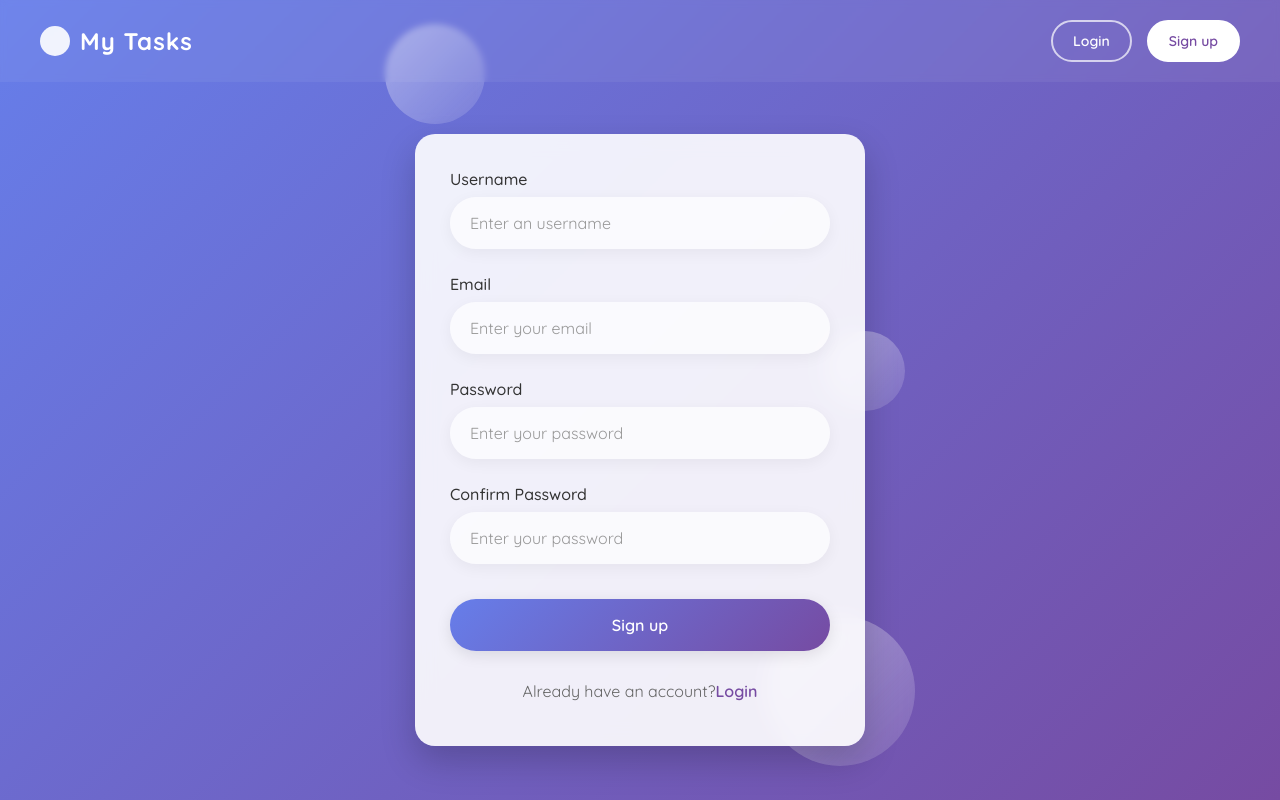
After one commit to Adil-km/to-do-ist-django, a Django app: page /signup/ in a window 1280 px wide. The commit adds this page. Run offline with Django 5.2, Linux system fonts and the light colour scheme.

Commit message:
added login and signup page as template

```diff
--- a/mainpage/urls.py
+++ b/mainpage/urls.py
@@ -9,4 +9,6 @@ urlpatterns = [
     path('active/', views.active_task, name="active"),
     path('completed/', views.completed_task, name="completed"),
     path('edit/<pk>', views.edit_task, name="edit"),
+    path('login/', views.login_page, name="login"),
+    path('signup/', views.signup_page, name="signup"),
 ]
--- a/mainpage/views.py
+++ b/mainpage/views.py
@@ -4,14 +4,17 @@ from . models import TodoList
 
 # Create your views here.
 
+def login_page(request):
+    return render(request, 'login.html')
+
+def signup_page(request):
+    return render(request, 'signup.html')
+
 def show_task(request):
     task = request.session.pop('prefill_task', '')
-
     task_list = TodoList.objects.all().order_by('-created_at')
     count = TodoList.objects.filter(is_checked = False).count()
-
     return render(request,'index.html',{"task_list":task_list,'task': task,"count":count})
-
 
 def add_task(request):
     if request.POST and request.POST.get("task") != "":
@@ -43,7 +46,6 @@ def completed_task(request):
     count = TodoList.objects.filter(is_checked = True).count()
     return render(request,'index.html',{"task_list":task_list,"count":count})
 
-
 def edit_task(request,pk):
     list_obj = TodoList.objects.get(pk=pk)
     task_data = list_obj.task
--- a/static/css/style.css
+++ b/static/css/style.css
@@ -37,10 +37,86 @@ body {
 }
 
 /* ===============================
+   Navbar
+   =============================== */
+.navbar {
+    position: fixed;
+    top: 0;
+    left: 0;
+    right: 0;
+    display: flex;
+    justify-content: space-between;
+    align-items: center;
+    padding: 20px 40px;
+    background: rgba(255, 255, 255, 0.057);
+    backdrop-filter: blur(3px);
+    z-index: 100;
+}
+
+.navbar-brand {
+    display: flex;
+    align-items: center;
+    text-decoration: none;
+}
+
+.navbar-logo {
+    width: 30px;
+    height: 30px;
+    border-radius: 50%;
+    background: rgba(255, 255, 255, 0.9);
+    margin-right: 10px;
+}
+
+.navbar-title {
+    font-size: 24px;
+    font-weight: 700;
+    color: var(--white);
+    letter-spacing: 1px;
+}
+
+.navbar-buttons {
+    display: flex;
+    gap: 15px;
+}
+
+.nav-btn {
+    padding: 10px 20px;
+    border-radius: 50px;
+    font-size: 14px;
+    font-weight: 600;
+    cursor: pointer;
+    transition: all 0.3s;
+    text-decoration: none;
+}
+
+.login-nav-btn {
+    background: transparent;
+    color: var(--white);
+    border: 2px solid rgba(255, 255, 255, 0.7);
+}
+
+.login-nav-btn:hover {
+    background: rgba(255, 255, 255, 0.15);
+    border-color: var(--white);
+}
+
+.signup-nav-btn {
+    background: var(--white);
+    color: var(--primary-purple);
+    border: 2px solid var(--white);
+}
+
+.signup-nav-btn:hover {
+    transform: translateY(-2px);
+    box-shadow: 0 4px 12px rgba(0, 0, 0, 0.1);
+}
+
+/* ===============================
    Layout Container
    =============================== */
 .container {
     width: 100%;
+    padding-top: 10vh;
     max-width: 450px;
     position: relative;
 }
@@ -400,3 +476,96 @@ body {
     opacity: 1;
     transition-delay: 1.3s;
 }
+
+
+
+
+/* Login card Wrapper */
+.login-card {
+    background: rgba(255, 255, 255, 0.9);
+    backdrop-filter: blur(10px);
+    border-radius: 20px;
+    box-shadow: 0 15px 35px rgba(0, 0, 0, 0.2);
+    position: relative;
+    overflow: hidden;
+    padding: 35px;
+}
+
+/* Login card Form Elements */
+.form-group {
+    margin-bottom: 25px;
+}
+
+.form-group label {
+    display: block;
+    margin-bottom: 8px;
+    font-weight: 500;
+    color: var(--dark-gray);
+    font-size: 16px;
+}
+
+.form-input {
+    width: 100%;
+    padding: 16px 20px;
+    border: none;
+    background: rgba(255, 255, 255, 0.7);
+    border-radius: 50px;
+    font-size: 16px;
+    box-shadow: 0 4px 15px rgba(0, 0, 0, 0.05);
+    transition: all 0.3s;
+    outline: none;
+}
+
+.form-input:focus {
+    box-shadow: 0 5px 20px rgba(118, 75, 162, 0.3);
+    background: rgba(255, 255, 255, 0.9);
+}
+
+.form-input::placeholder {
+    color: var(--light-gray);
+}
+
+
+/* ===============================
+   Login card Login Button
+   =============================== */
+.login-btn {
+    width: 100%;
+    padding: 16px 25px;
+    background: linear-gradient(135deg, var(--gradient-start), var(--gradient-end));
+    color: var(--white);
+    border: none;
+    border-radius: 50px;
+    font-size: 16px;
+    font-weight: 600;
+    cursor: pointer;
+    box-shadow: 0 4px 15px rgba(0, 0, 0, 0.1);
+    transition: all 0.3s;
+    margin-top: 10px;
+}
+
+.login-btn:hover {
+    transform: translateY(-2px);
+    box-shadow: 0 8px 20px rgba(118, 75, 162, 0.3);
+}
+
+.form-footer {
+    display: flex;
+    justify-content: center;
+    margin-top: 30px;
+}
+
+.form-footer p{
+    color: var(--gray);
+    margin-bottom: 10px;
+}
+
+.form-footer a {
+    color: var(--primary-purple);
+     font-weight: 600;
+     text-decoration: none;
+}
+
+.form-footer a:hover {
+    text-decoration: underline;
+}
--- a/templates/base.html
+++ b/templates/base.html
@@ -5,36 +5,22 @@
 <head>
     <meta charset="UTF-8">
     <meta name="viewport" content="width=device-width, initial-scale=1.0">
-    <title>Todo List</title>
+    <title>Daily Board</title>
 
     <link href="https://fonts.googleapis.com/icon?family=Material+Icons" rel="stylesheet">
     <link rel="stylesheet" href="{% static 'css/style.css'%}">
 </head>
 <body>
+
     <div class="container">
-        <div class="todo-header">
-            <h1>My Tasks</h1>
-            <p>Plan your day beautifully</p>
-        </div>
 
+        {% block navbar %}
+        {% endblock navbar %}
 
+        {% block main_content %}
+        {% endblock main_content %}
 
-        <div class="todo-card">
-
-            {% block input_box %}
-            {% endblock input_box %}
-
-            <ul class="todo-list">
-                {% block content %}
-                {% endblock content %}
-            </ul>
-
-            {% block filter %}
-            {% endblock filter %}
-
-        </div>
-
-         <div class="floating-bubble bubble-1"></div>
+        <div class="floating-bubble bubble-1"></div>
         <div class="floating-bubble bubble-2"></div>
         <div class="floating-bubble bubble-3"></div>
 
--- /dev/null
+++ b/templates/header.html
@@ -0,0 +1,4 @@
+<div class="todo-header">
+    <h1>Daily Board</h1>
+    <p>Plan your day beautifully</p>
+</div>
--- /dev/null
+++ b/templates/navbar.html
@@ -0,0 +1,12 @@
+
+
+<div class="navbar">
+  <a href="{%url 'home' %}" class="navbar-brand">
+    <div class="navbar-logo"></div>
+    <div class="navbar-title">My Tasks</div>
+  </a>
+  <div class="navbar-buttons">
+    <a href="{%url 'login' %}" class="nav-btn login-nav-btn">Login</a>
+    <a href="{%url 'signup' %}" class="nav-btn signup-nav-btn">Sign up</a>
+  </div>
+</div>
--- /dev/null
+++ b/templates/signup.html
@@ -0,0 +1,43 @@
+{% extends 'base.html'%}
+
+{% block navbar %}
+    {% include 'navbar.html'%}
+{% endblock navbar %}
+
+{% block main_content %}
+<div class="login-card">
+    <form method="post" enctype="multipart/form-data">
+        {% csrf_token %}
+
+        <div class="form-group">
+            <label for="lname">Username</label>
+            <input type="text" name="username" id="username" class="form-input" placeholder="Enter an username">
+        </div>
+
+        <div class="form-group">
+            <label for="email">Email</label>
+            <input type="email" name="email" id="email" class="form-input" placeholder="Enter your email" required>
+        </div>
+
+        <div class="form-group">
+            <label for="password2">Password</label>
+            <input type="password" name="password2" id="password2" class="form-input" placeholder="Enter your password" required>
+        </div>
+
+        <div class="form-group">
+            <label for="password2">Confirm Password</label>
+            <input type="password" name="password2" id="password2" class="form-input" placeholder="Enter your password" required>
+        </div>
+
+        <button type="submit" class="login-btn">Sign up</button>
+
+    </form>
+
+    <div class="form-footer">
+        <p>Already have an account?</p>
+        <a href="{% url 'login' %}">Login</a>
+    </div>
+
+</div>
+
+{% endblock main_content %}
```
Also changed, not shown: templates/index.html (+19 -9 lines), templates/login.html (added, +31 -0 lines), db.sqlite3.
